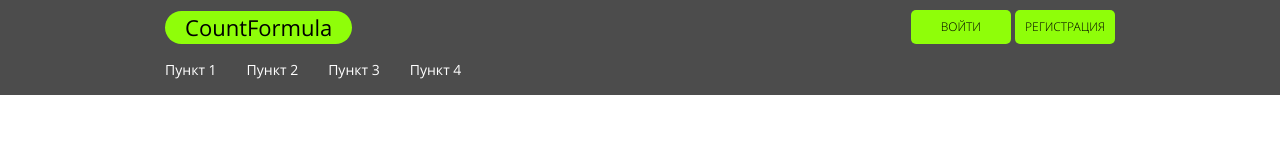
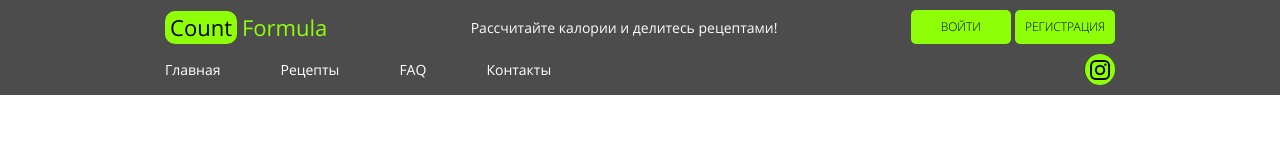
Before and after one commit to shikorin-jr/project, a plain HTML site: page src/index.html in a window 1280 px wide. Drawn offline with Linux system fonts and the light colour scheme.

Commit message:
insert menu

```diff
--- a/src/index.html
+++ b/src/index.html
@@ -14,22 +14,45 @@
             <div class="header__wrapper">
                 <a class="header__logo">
                     <!-- <img src="#" alt="logo"> -->
-                    CountFormula
+                    <span>Count</span>Formula
                 </a>
+                <h1>Рассчитайте калории и делитесь рецептами!</h1>
                 <div class="header__btns">
                     <button class="btn btn_small">Войти</button>
                     <button class="btn btn_small">Регистрация</button>
                 </div>
             </div>
-            <nav class="header__menu">
-                <ul>
-                    <li>Пункт 1</li>
-                    <li>Пункт 2</li>
-                    <li>Пункт 3</li>
-                    <li>Пункт 4</li>
-                </ul>
-            </nav>
+            <div class="header__block">
+                <nav class="header__menu">
+                    <ul>
+                        <li>
+                            <a href="#">Главная</a>
+                        </li>
+                        <li>
+                            <a href="#">Рецепты</a>
+                        </li>
+                        <li>
+                            <a href="#">FAQ</a>
+                        </li>
+                        <li>
+                            <a href="#">Контакты</a>
+                        </li>
+                    </ul>
+                </nav>
+                <div class="header__social">
+                    <a href="#">
+                        <img src="./icons/instagram.png" alt="instagram">
+                    </a>
+
+                </div>
+            </div>
+
         </div>
     </header>
+    <section class="promo">
+        <div class="container">
+
+        </div>
+    </section>
 </body>
 </html>
--- a/src/scss/base/_variables.scss
+++ b/src/scss/base/_variables.scss
@@ -1 +1,2 @@
 $main-color: #8ffe09;
+$second-color: #777777;
--- a/src/scss/blocks/_buttons.scss
+++ b/src/scss/blocks/_buttons.scss
@@ -10,5 +10,8 @@
         font-size: 12px;
         width: 100px;
     }
+    &:hover{
+        background-color:rgba($main-color, $alpha: 0.8)
+    }
 
 }
--- a/src/scss/blocks/_header.scss
+++ b/src/scss/blocks/_header.scss
@@ -1,5 +1,5 @@
 .header{
-    height: 95px;
+    min-height: 95px;
     width: 100%;
     background-color: rgba(0, 0, 0, 0.7);;
     padding: 10px 0;
@@ -11,20 +11,31 @@
     }
     &__logo{
         display: block;
-        background-color: $main-color;
-        color: #000;
+        color: $main-color;
         font-weight: 400;
         font-size: 22px;
         cursor: pointer;
-        border-radius: 20px;
-        padding: 0 20px;
+        padding: 0 10px 0 0;
+        span{
+            display: inline-block;
+            background-color: $main-color;
+            border-radius: 10px;
+            padding: 0 5px;
+            margin-right: 5px;
+            color: #000;
+        }
         &:hover{
             text-decoration: none;
-            color: #000;
+            color: $main-color;
         }
     }
+    h1{
+        font-size: 14px;
+        color: #FFFAFA;
+        font-weight: 400;
+        margin: 0;
+    }
     &__menu{
-        margin-top: 10px;
         ul{
             list-style-type: none;
             display: flex;
@@ -32,15 +43,40 @@
             margin: 0;
             padding: 0;
             li{
-                cursor: pointer;
-                color: #fff;
-                font-size: 14px;
+                a{
+                    cursor: pointer;
+                    padding: 5px 60px 5px 0;
+                    color: #fff;
+                    font-size: 14px;
+                    font-weight: 400;
+                    display: block;
+                }
+                a:hover{
+                    color: $main-color;
+                    text-decoration: none;
+                }
             }
-            li:hover{
-                text-decoration: underline;
-            }
-            li:not(:last-of-type){
-                padding: 5px 30px 5px 0;
+        }
+    }
+    &__block{
+        display: flex;
+        justify-content: space-between;
+        align-items: center;
+        margin-top: 10px;
+    }
+    &__social{
+        display: flex;
+        a{
+            display: flex;
+            background-color: $main-color;
+            align-items: center;
+            justify-content: center;
+            border-radius: 100%;
+            border-left: 1px solid rgba(0, 0, 0, 0.7);
+            height: 31px;
+            width: 31px;
+            img{
+                height: 20px;
             }
         }
     }
```
Also changed, not shown: src/css/style.css, src/icons/instagram.png (added).
